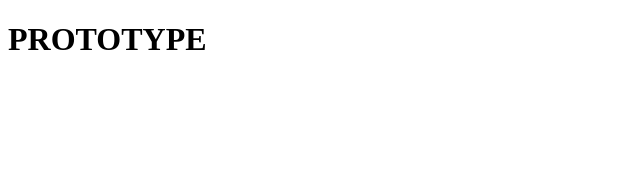
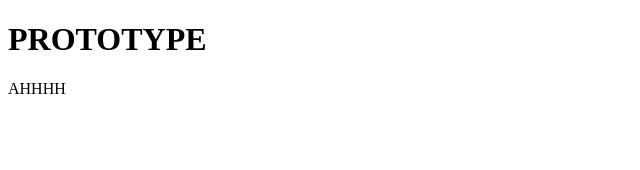
Before and after one commit to AI-Dungeon-Masters/character-creator, a React app: page / in a window 1280 px wide. Before the commit this address had no page. Shown: the top 170 px of the page, without its empty margins (0-640 px from the left). Built offline with nearby package versions, Linux system fonts and the light colour scheme.

Commit message:
Working on AuthRoute

```diff
--- a/client/App.jsx
+++ b/client/App.jsx
@@ -2,6 +2,8 @@ import React, { Component } from 'react';
 import { Routes, Route } from 'react-router-dom';
 
 //import './stylesheets/styles.css';
+
+import Home from './components/Home';
 
 class App extends Component {
   constructor(props) {
@@ -16,7 +18,7 @@ class App extends Component {
       <div className="router">
         <main>
           <Routes>
-            <Route/>
+            <Route exact path="/" element={<Home/>} />
           </Routes>
         </main>
       </div>
--- /dev/null
+++ b/client/components/Home.jsx
@@ -0,0 +1,9 @@
+import React from 'react';
+
+const Home = () => {
+  return (<div>
+    AHHHH
+  </div>);
+};
+
+export default Home;
```
Also changed, not shown: client/components/AuthRoute.jsx (added, +14 -0 lines), client/contexts/useAuthContext.jsx (added).
